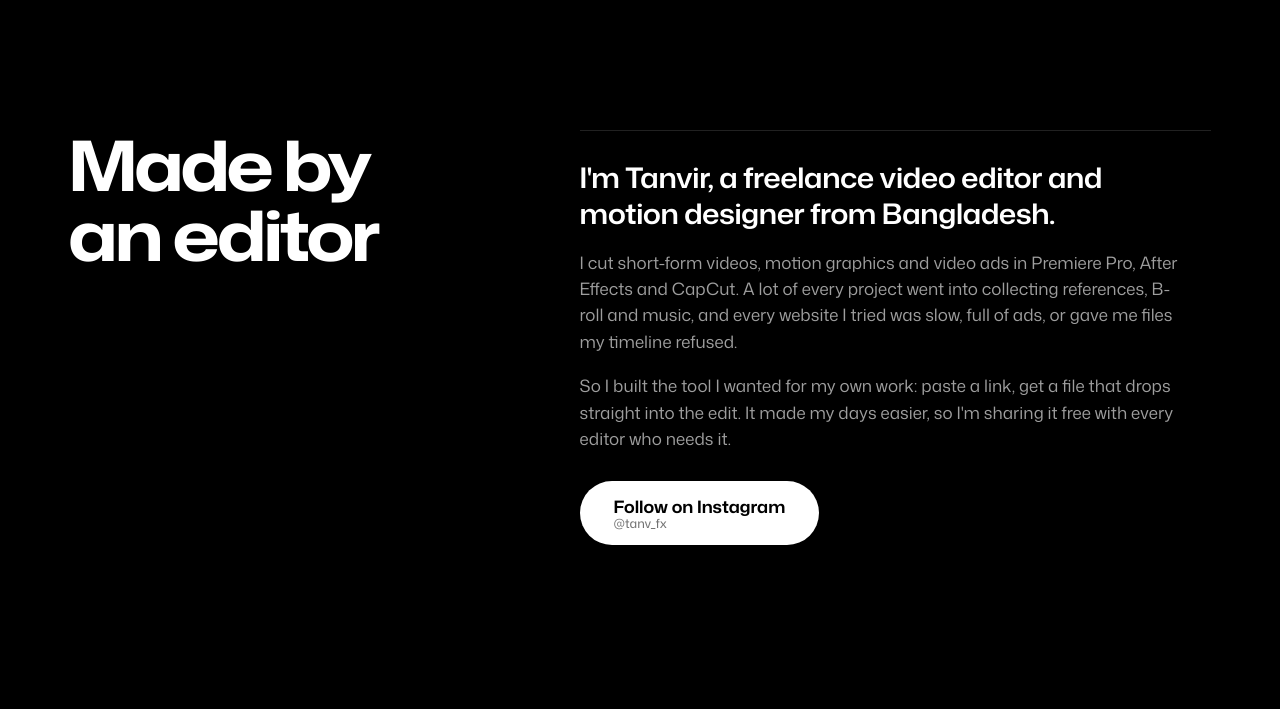
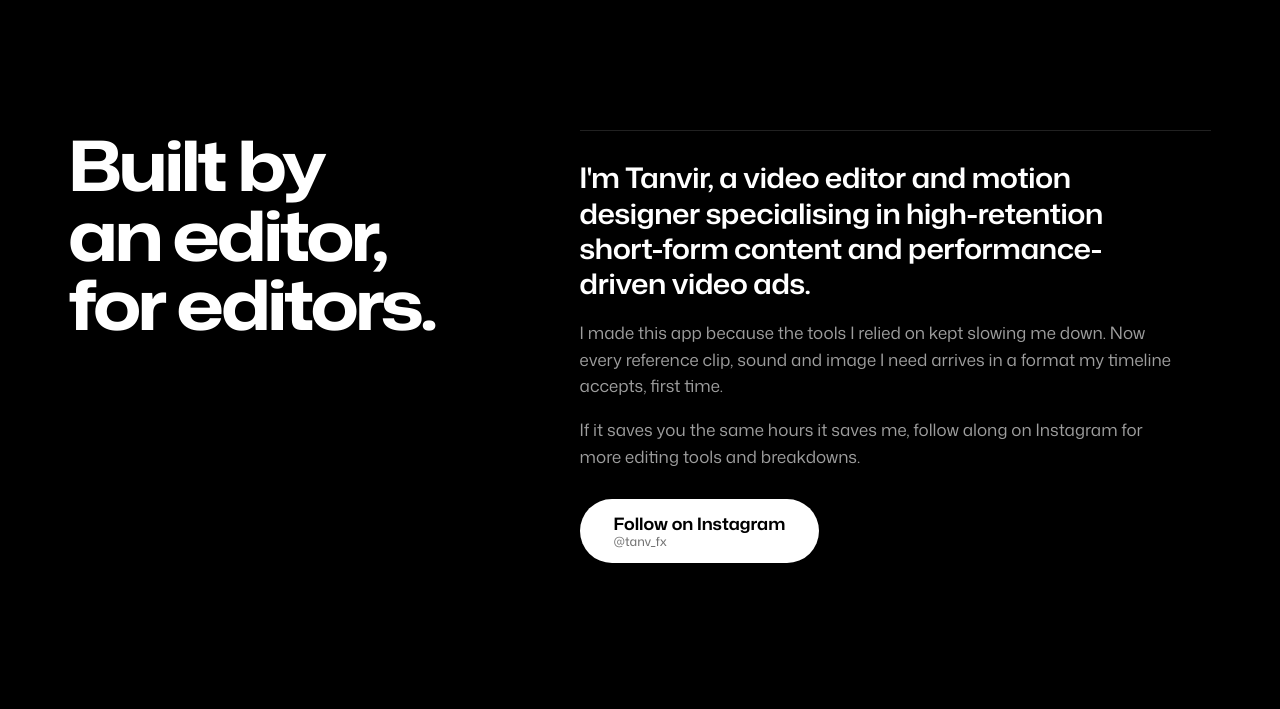
Before and after one commit to tanvirr0071/video-downloader, a plain HTML site: page docs/index.html in a window 1280 px wide. Shown: the part 3480-4189 px from the top of the page. Drawn offline with Linux system fonts and the light colour scheme.

Commit message:
Rewrite the About section
Co-Authored-By: Claude Opus 5.5 <noreply@anthropic.com>
Claude-Session: https://claude.ai/code/session_01TM1FHkHF635o4MCFEVWEkn

```diff
--- a/docs/index.html
+++ b/docs/index.html
@@ -276,11 +276,11 @@ footer b{color:var(--white);font-weight:560}
 
   <section class="block" id="about">
     <div class="about">
-      <h2>Made by an editor</h2>
+      <h2>Built by an editor, for editors.</h2>
       <div class="bio rule">
-        <p class="big">I'm Tanvir, a freelance video editor and motion designer from Bangladesh.</p>
-        <p>I cut short-form videos, motion graphics and video ads in Premiere Pro, After Effects and CapCut. A lot of every project went into collecting references, B-roll and music, and every website I tried was slow, full of ads, or gave me files my timeline refused.</p>
-        <p>So I built the tool I wanted for my own work: paste a link, get a file that drops straight into the edit. It made my days easier, so I'm sharing it free with every editor who needs it.</p>
+        <p class="big">I'm Tanvir, a video editor and motion designer specialising in high-retention short-form content and performance-driven video ads.</p>
+        <p>I made this app because the tools I relied on kept slowing me down. Now every reference clip, sound and image I need arrives in a format my timeline accepts, first time.</p>
+        <p>If it saves you the same hours it saves me, follow along on Instagram for more editing tools and breakdowns.</p>
         <div class="social">
           <a class="btn ig" href="https://www.instagram.com/tanv_fx/" target="_blank" rel="noopener">Follow on Instagram<small>@tanv_fx</small></a>
         </div>
```
